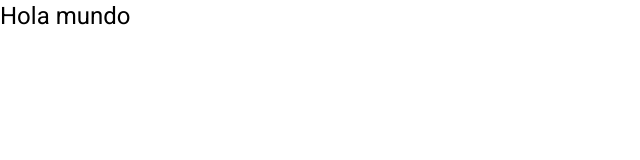
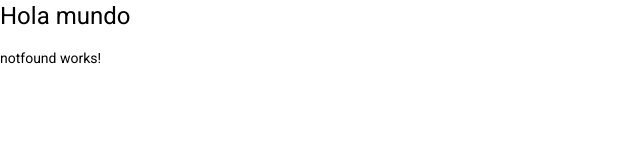
Before and after one commit to benjaminbascary/angular_heroes, an Angular app: page / in a window 1280 px wide. Shown: the top 160 px of the page, without its empty margins (0-640 px from the left). Built offline with nearby package versions, Linux system fonts and the light colour scheme.

Commit message:
Finishes creating notfound component

```diff
--- a/src/app/app.component.html
+++ b/src/app/app.component.html
@@ -1 +1,2 @@
 <h1>Hola mundo</h1>
+<app-notfound></app-notfound>
--- a/src/app/app.module.ts
+++ b/src/app/app.module.ts
@@ -3,10 +3,12 @@ import { BrowserModule } from '@angular/platform-browser';
 
 import { AppComponent } from './app.component';
 import { BrowserAnimationsModule } from '@angular/platform-browser/animations';
+import { NotfoundComponent } from './shared/notfound/notfound.component';
 
 @NgModule({
   declarations: [
-    AppComponent
+    AppComponent,
+    NotfoundComponent
   ],
   imports: [
     BrowserModule,
--- /dev/null
+++ b/src/app/shared/notfound/notfound.component.html
@@ -0,0 +1 @@
+<p>notfound works!</p>
--- /dev/null
+++ b/src/app/shared/notfound/notfound.component.ts
@@ -0,0 +1,15 @@
+import { Component, OnInit } from '@angular/core';
+
+@Component({
+  selector: 'app-notfound',
+  templateUrl: './notfound.component.html',
+  styleUrls: ['./notfound.component.css']
+})
+export class NotfoundComponent implements OnInit {
+
+  constructor() { }
+
+  ngOnInit(): void {
+  }
+
+}
```
Also changed, not shown: src/app/shared/notfound/notfound.component.css (added).
